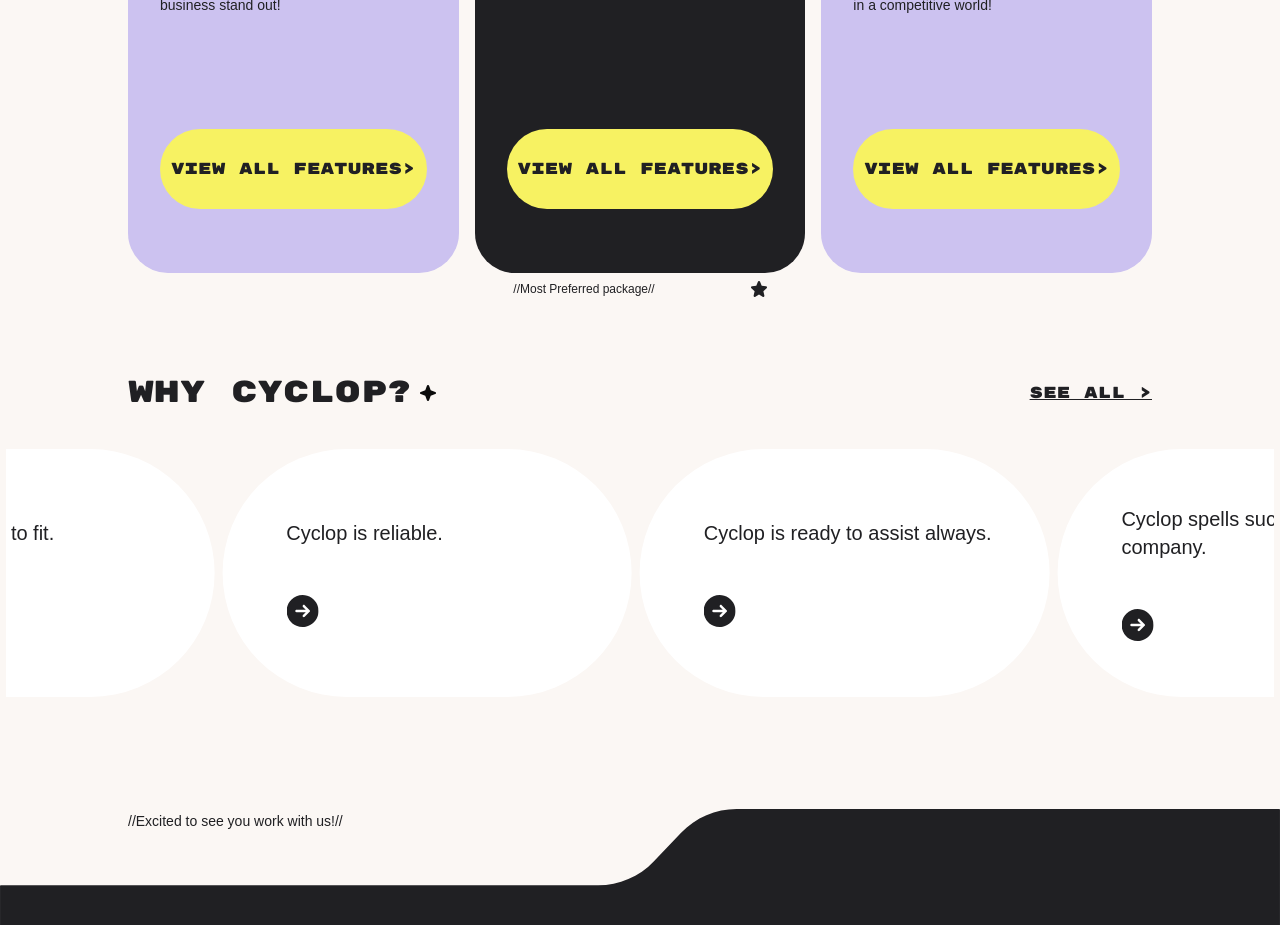
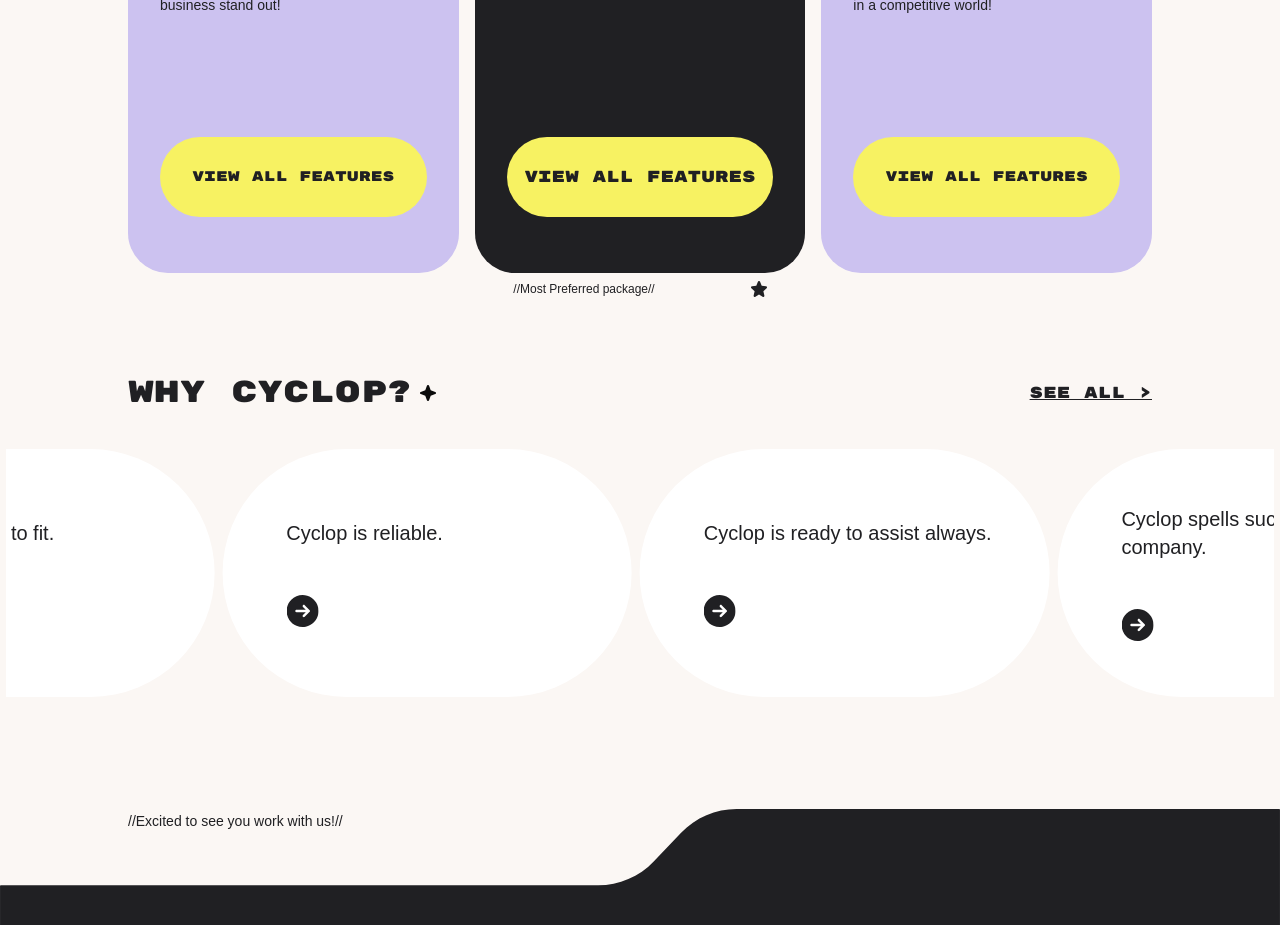
Before and after one commit to AdarshPeri/cyclop, a Next.js app: page /home in a window 1280 px wide. Shown: the part 2300-3225 px from the top of the page. Built offline with nearby package versions, Linux system fonts and the light colour scheme; a web font is replaced by a local one.

Commit message:
minor shiz

```diff
--- a/app/components/Subscription.js
+++ b/app/components/Subscription.js
@@ -65,7 +65,7 @@ export const PriceCard = ({ heading, width = '33%', para1, para2 }) => {
     <div
       className={`bg-primary-100 h-104 md:max-tablet:h-100 tablet:max-xl:h-150 xl:h-105 w-[${width}] tablet:w-[33%] rounded-4xl hover:brightness-95 group transition-colors duration-300`}
     >
-      <div className='py-4 px-4 tablet:px-8 max-sm:px-8 max-tablet:px-8 max-tablet:py-4 grid grid-cols-1 gap-4 md:max-xl:gap-3 grid-rows-[1fr_4fr_1fr] md:max-tablet:grid-rows-[1fr_2.4fr_1fr] tablet:grid-rows-[1fr_3.6fr_1fr] max-xs:gap-0 lg:gap-0'>
+      <div className='py-4 px-4 tablet:px-8 max-sm:px-8 max-tablet:px-8 max-tablet:py-4 grid grid-cols-1 gap-4 md:max-xl:gap-3 grid-rows-[1fr_4fr_1fr] md:max-tablet:grid-rows-[1fr_2.4fr_1fr] tablet:grid-rows-[1fr_3.7fr_1fr] max-xs:gap-0 lg:gap-0'>
         <div className='flex justify-start items-center'>
           <p className='uppercase text-1.2xl leading-tight font-extrabold'>
             {heading}
@@ -78,9 +78,9 @@ export const PriceCard = ({ heading, width = '33%', para1, para2 }) => {
         <div className='flex flex-col justify-center items-start self-end'>
           <Link
             href='/grow-your-brand'
-            className={`${rubik.className} bg-secondary-50 rounded-full w-[100%] h-20 max-sm:h-16 py-4 max-sm:py-2 md:max-tablet:px-2 max-lg:text-sm max-xs:text-xs uppercase flex items-center justify-center text-alternate-50`}
+            className={`${rubik.className} bg-secondary-50 rounded-full w-[100%] h-20 max-sm:h-16 py-4 max-sm:py-2 md:max-tablet:px-2 tablet:text-sm max-xs:text-xs uppercase flex items-center justify-center text-alternate-50`}
           >
-            {'View all features>'}
+            {'View all features'}
           </Link>
         </div>
       </div>
@@ -93,7 +93,7 @@ export const PriceCardBlack = ({ heading, width = '33%', para1, para2 }) => {
     <div
       className={`bg-alternate-50 text-white h-104 md:max-tablet:h-100 tablet:max-xl:h-150 xl:h-105 w-[${width}] tablet:w-[33%] rounded-4xl hover:brightness-95 group transition-colors duration-300`}
     >
-      <div className='py-4 px-4 tablet:px-8 max-sm:px-8 max-tablet:px-8 max-tablet:py-4 grid grid-cols-1 gap-4 md:max-xl:gap-3 grid-rows-[1fr_4fr_1fr] md:max-tablet:grid-rows-[1fr_2.4fr_1fr] tablet:grid-rows-[1fr_3.6fr_1fr] max-xs:gap-0 lg:gap-0'>
+      <div className='py-4 px-4 tablet:px-8 max-sm:px-8 max-tablet:px-8 max-tablet:py-4 grid grid-cols-1 gap-4 md:max-xl:gap-3 grid-rows-[1fr_4fr_1fr] md:max-tablet:grid-rows-[1fr_2.4fr_1fr] tablet:grid-rows-[1fr_3.7fr_1fr] max-xs:gap-0 lg:gap-0'>
         <div className='flex justify-start items-center'>
           <p className='uppercase text-1.2xl leading-tight font-extrabold'>
             {heading}
@@ -108,7 +108,7 @@ export const PriceCardBlack = ({ heading, width = '33%', para1, para2 }) => {
             href='/grow-your-brand'
             className={`${rubik.className} bg-secondary-50 rounded-full w-[100%] h-20 max-sm:h-16 py-4 max-sm:py-2 md:max-tablet:px-2 max-lg:text-sm max-xs:text-xs uppercase flex items-center justify-center text-alternate-50`}
           >
-            {'View all features>'}
+            {'View all features'}
           </Link>
         </div>
       </div>
```
